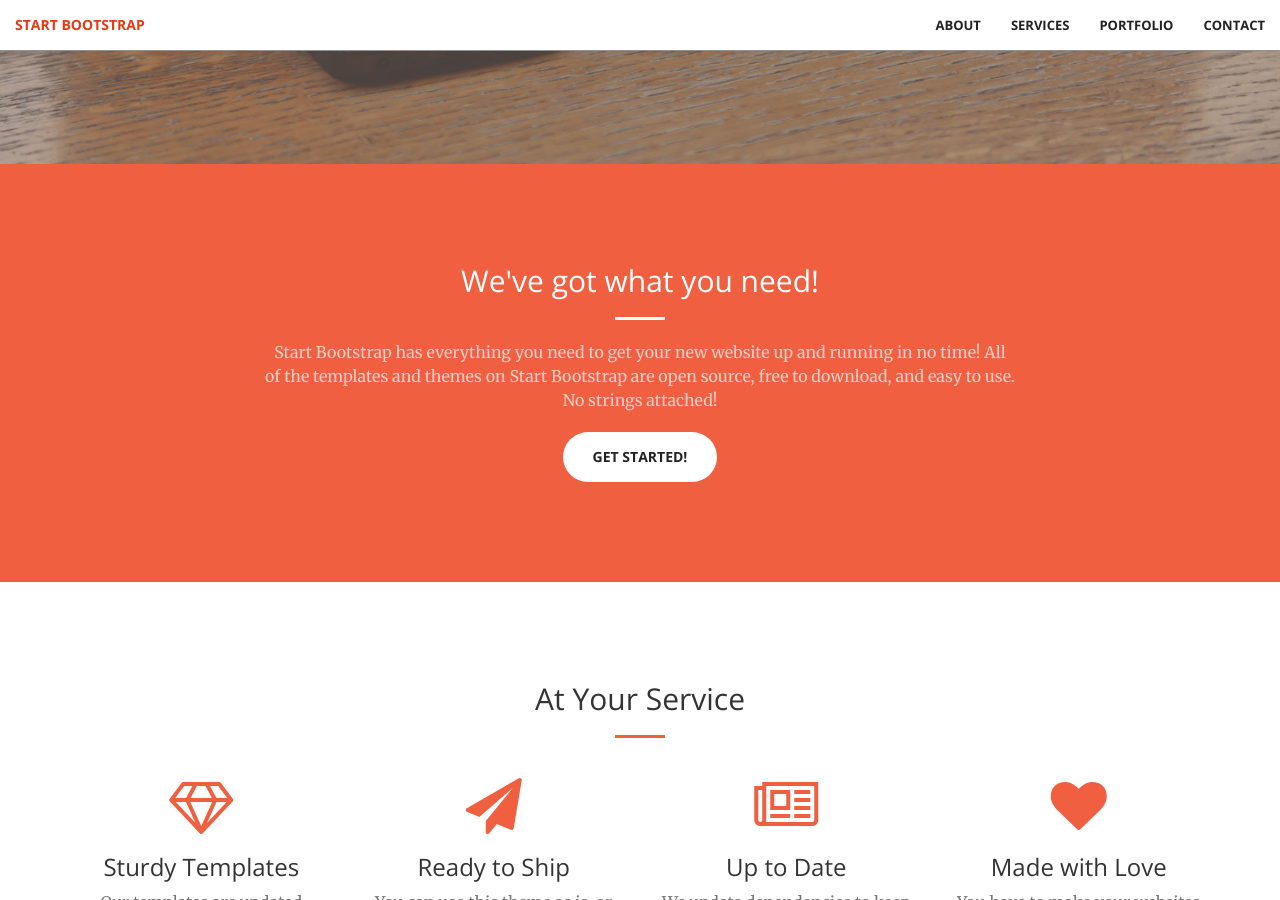
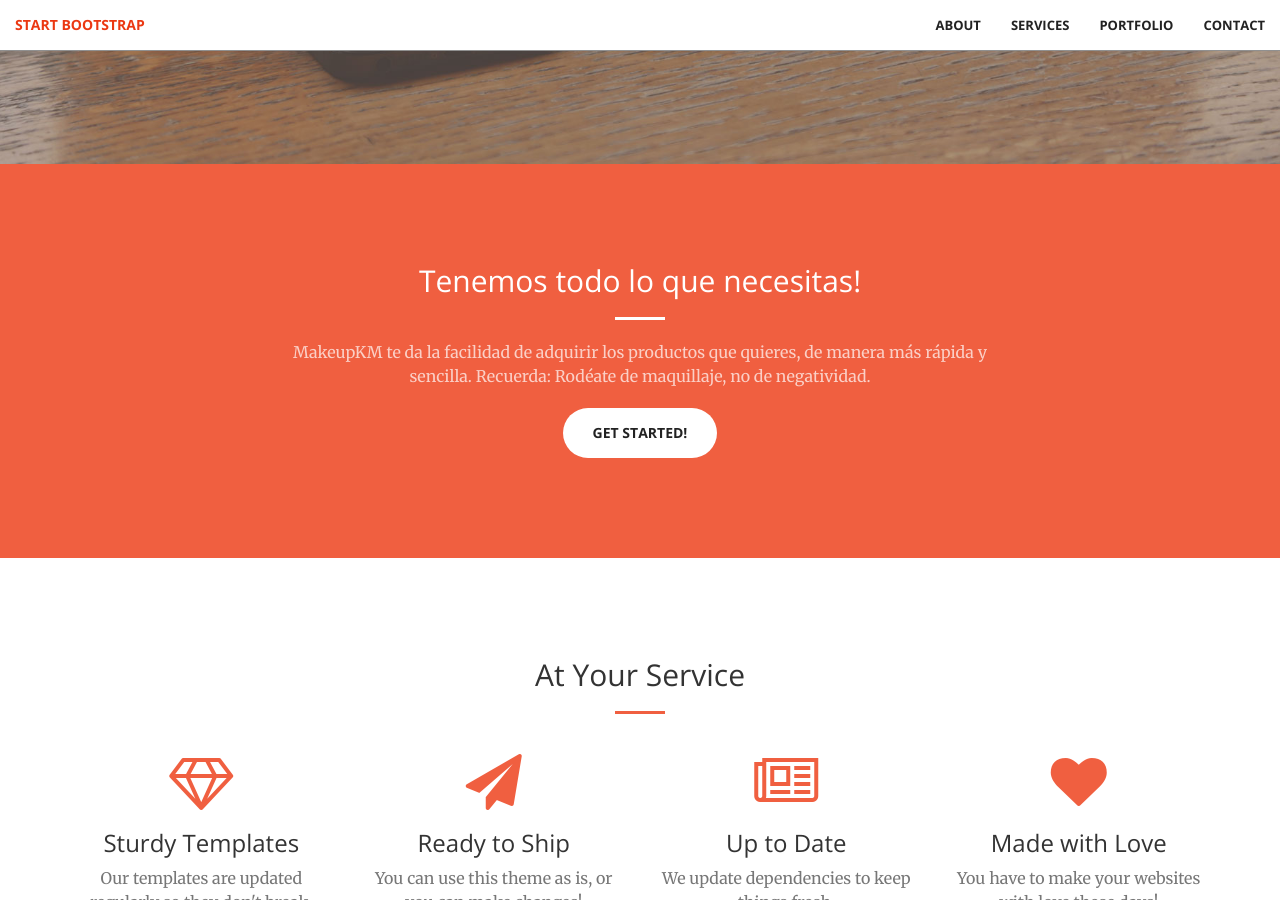
Before and after one commit to KatherineMerchanS/KatherineMerchanS.github.io, a Jekyll site: the page built from index.html, in a window 1280 px wide and 900 px high, scrolled down 736 px. Built offline with Jekyll 4.4.1, drawn with Linux system fonts in a browser that asks for light colours.

Commit message:
Update call-to-action.html

```diff
--- a/_includes/call-to-action.html
+++ b/_includes/call-to-action.html
@@ -2,9 +2,9 @@
     <div class="container">
         <div class="row">
             <div class="col-lg-8 col-lg-offset-2 text-center">
-                <h2 class="section-heading">We've got what you need!</h2>
+                <h2 class="section-heading">Tenemos todo lo que necesitas!</h2>
                 <hr class="light">
-                <p class="text-faded">Start Bootstrap has everything you need to get your new website up and running in no time! All of the templates and themes on Start Bootstrap are open source, free to download, and easy to use. No strings attached!</p>
+                <p class="text-faded">MakeupKM te da la facilidad de adquirir los productos que quieres, de manera más rápida y sencilla. Recuerda: Rodéate de maquillaje, no de negatividad.</p>
                 <a href="#" class="btn btn-default btn-xl">Get Started!</a>
             </div>
         </div>
```
